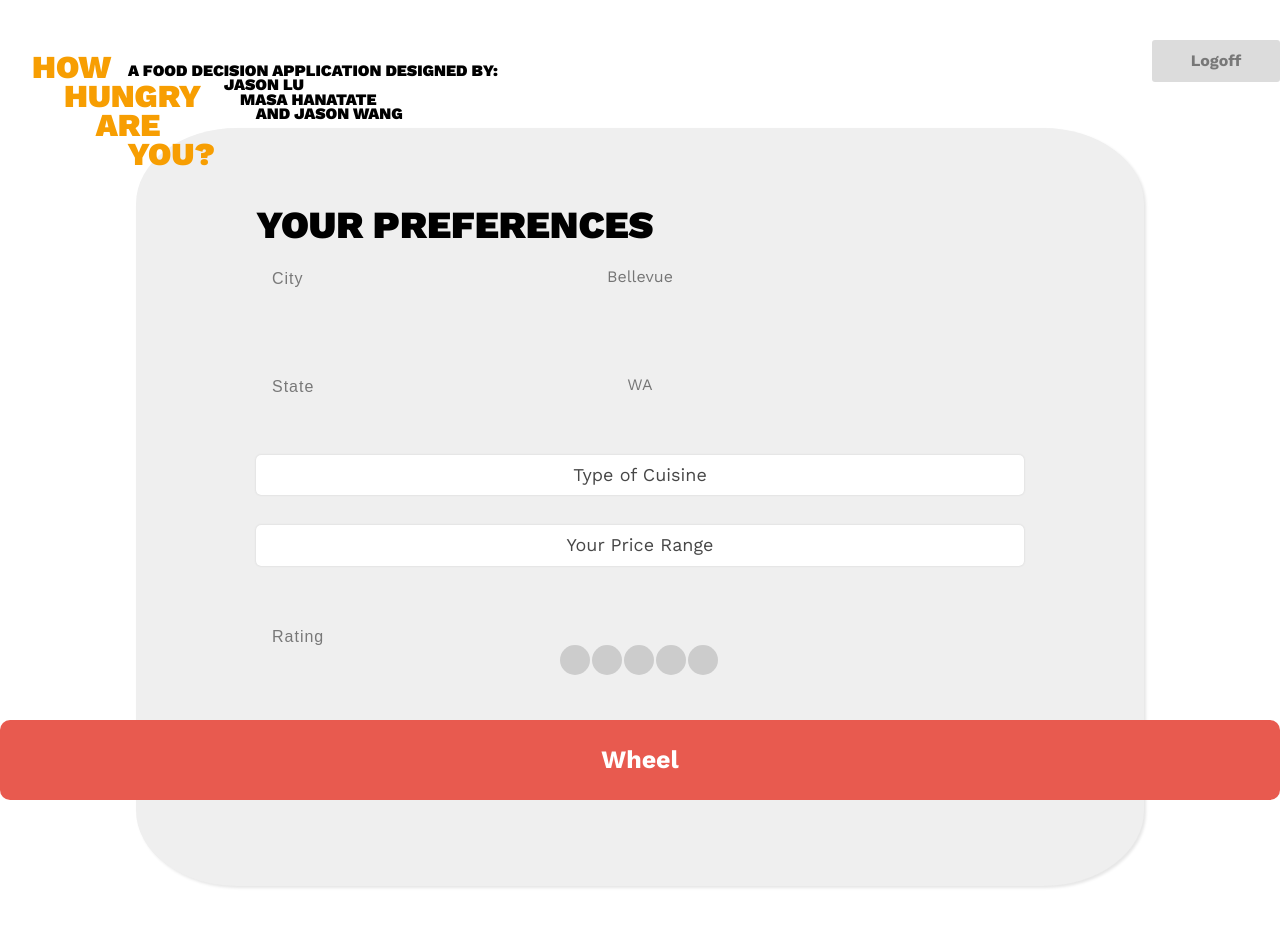
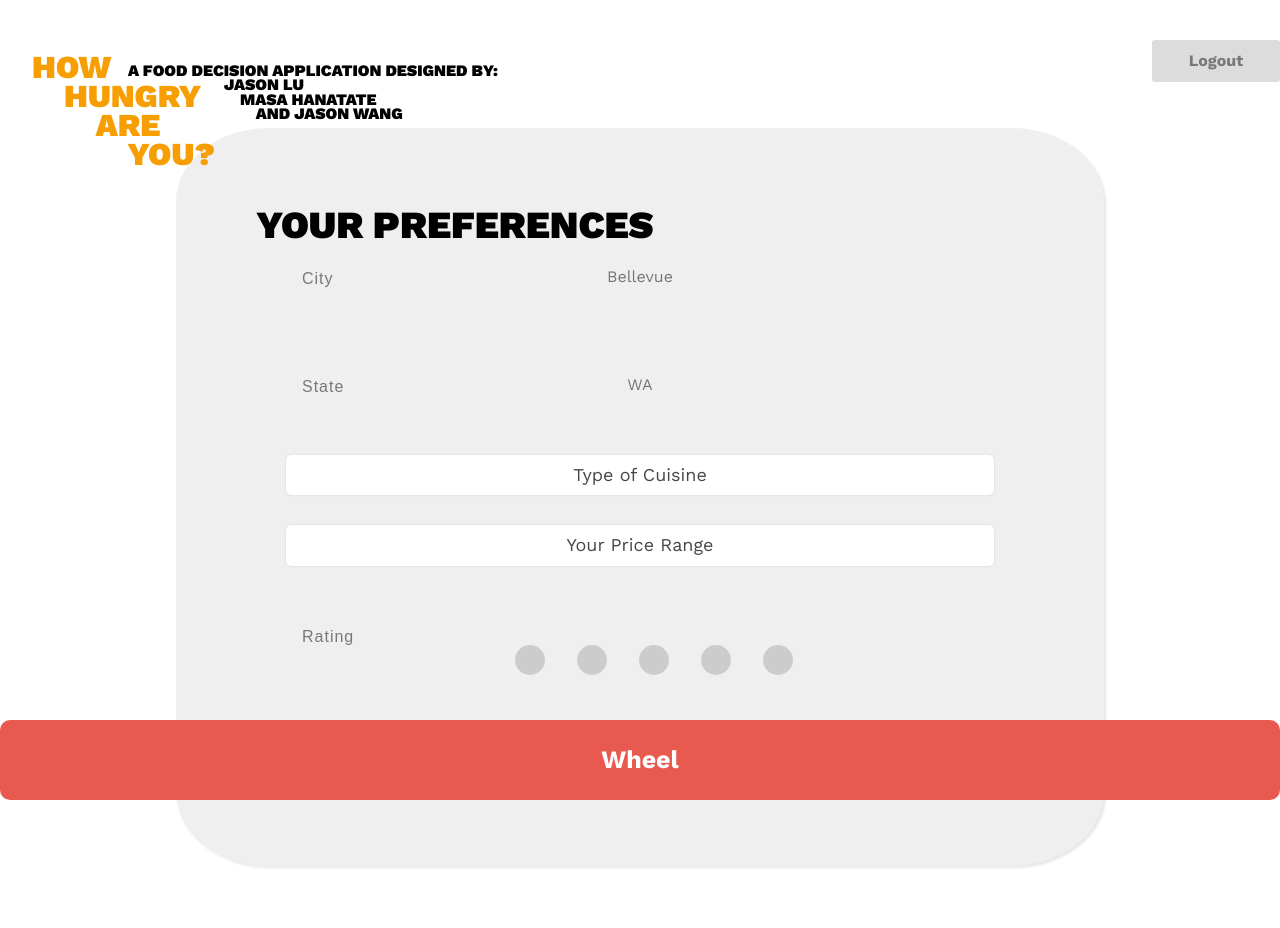
Before and after one commit to mhanatate/python_group_project, a Django app: template group_project/apps/project_app/templates/project_app/preferences.html in a window 1280 px wide. Run offline with Django 3.2, Linux system fonts and the light colour scheme; the template is opened without the code that fills it, so the values that code supplies are empty; some libraries are stand-ins or nearby versions.

Commit message:
develop branch created

```diff
--- a/group_project/apps/project_app/static/project_app/css/preferences.css
+++ b/group_project/apps/project_app/static/project_app/css/preferences.css
@@ -97,7 +97,7 @@ h6 {
     height: 20%;
     margin: 10% auto;
     background: #efefef;
-    padding: 80px 120px 100px 120px;
+    padding: 80px 80px 80px 80px;
     text-align: center;
     -webkit-box-shadow: 2px 2px 3px rgba(0, 0, 0, 0.1);
     box-shadow: 2px 2px 3px rgba(0, 0, 0, 0.1);
@@ -107,7 +107,7 @@ h6 {
 label {
     display: block;
     position: relative;
-    margin: 30px 0px;
+    margin: 30px;
     text-align: center;
 }
 
@@ -327,7 +327,7 @@ span.choose {
 }
 
 
-.logoff button {
+.logout button {
     position: absolute;
     left: 90%;
     top: 5%;
@@ -343,6 +343,6 @@ span.choose {
     cursor: pointer;
     transition: ease .3s;
 }
-.logoff button:hover {
+.logout button:hover {
     background: #E85A4F;
 }
--- a/group_project/apps/project_app/templates/project_app/preferences.html
+++ b/group_project/apps/project_app/templates/project_app/preferences.html
@@ -117,8 +117,9 @@
     </div>
 
 
-    <form action="/logoff" method="POST" class="logoff">
-        <button type="submit">Logoff</button>
+    <form action="/logout" method="POST" class="logout">
+        {% csrf_token %}
+        <button type="submit">Logout</button>
     </form>
 
 
```
